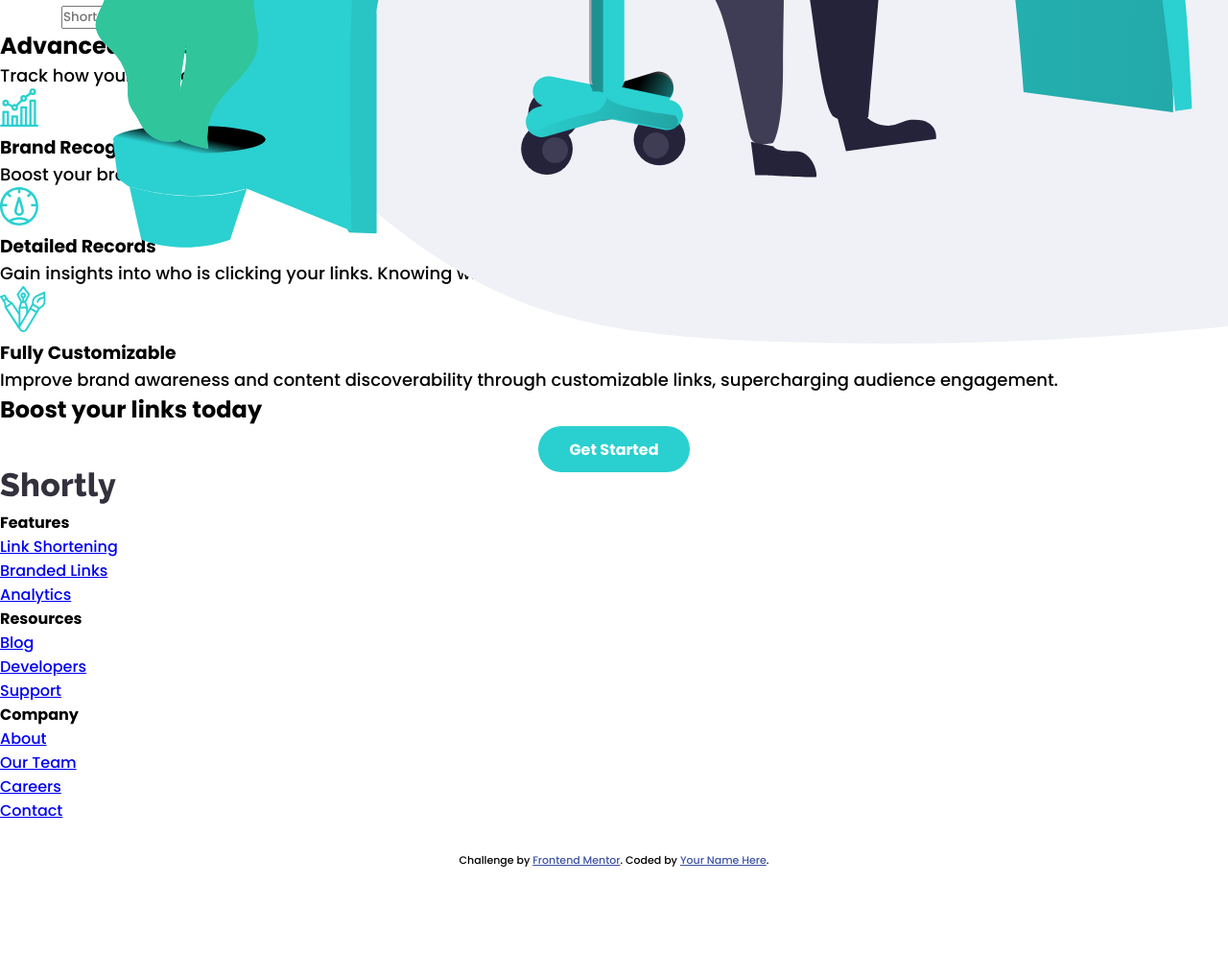
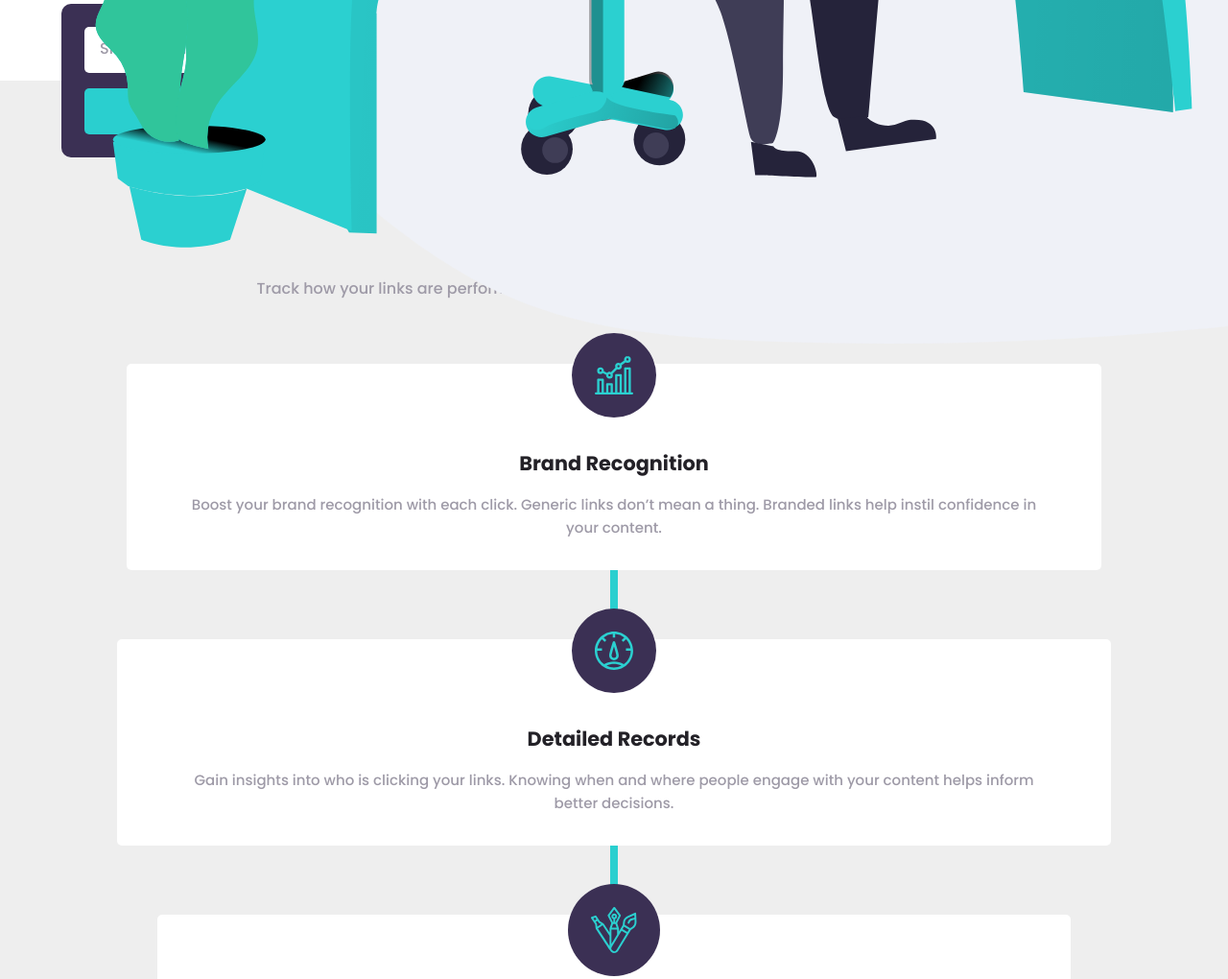
Before and after one commit to CarlosPujols/Link-Shortening-API-Landing-Page, a plain HTML site: page index.html in a window 1280 px wide. Shown: the part 916-1936 px from the top of the page at 96% size. Before the commit the page ends 1821 px from the top, so only its background shows below. Drawn offline with Linux system fonts and the light colour scheme.

Commit message:
Styled selling points section

```diff
--- a/index.html
+++ b/index.html
@@ -68,23 +68,30 @@
       </div>
       <div class="cards-container">
         <div class="selling-card">
-          <img src="images/icon-brand-recognition.svg" alt="" class="card-image">
+          <div class="selling-card-img">
+            <img src="images/icon-brand-recognition.svg" alt="" class="card-image">
+          </div>
           <h3>Brand Recognition</h3>
           <p>Boost your brand recognition with each click. Generic links don’t
             mean a thing. Branded links help instil confidence in your content.</p>
         </div>
         <div class="selling-card">
-          <img src="images/icon-detailed-records.svg" alt="" class="card-image">
+          <div class="selling-card-img">
+            <img src="images/icon-detailed-records.svg" alt="" class="card-image">
+          </div>
           <h3>Detailed Records</h3>
           <p>Gain insights into who is clicking your links. Knowing when and where
             people engage with your content helps inform better decisions.</p>
         </div>
         <div class="selling-card">
-          <img src="images/icon-fully-customizable.svg" alt="" class="card-image">
+          <div class="selling-card-img">
+            <img src="images/icon-fully-customizable.svg" alt="" class="card-image">
+          </div>
           <h3>Fully Customizable</h3>
           <p>Improve brand awareness and content discoverability through customizable
             links, supercharging audience engagement.</p>
         </div>
+        <div class="background-line"></div>
       </div>
     </section>
     <section class="boost-links">
--- a/styles.css
+++ b/styles.css
@@ -20,7 +20,7 @@ body, button, input{
     font-weight: 500;
 }
 
-body li{
+body li, body a{
     text-decoration: none;
     list-style: none;
 }
@@ -129,7 +129,7 @@ body p{
 
 .line{
     width: 100%;
-    height: 3px;
+    height: 2.5px;
     background-color: var(--grayish-violet);
 }
 
@@ -194,3 +194,124 @@ body p{
 .active-menu{
     left: 0;
 }
+
+.main-cta{
+    background-image: url('images/bg-shorten-mobile.svg');
+    background-repeat: no-repeat;
+    background-position: right;
+    background-position-y: top;
+    background-size: 70%;
+    background-color: var(--dark-violet);
+    border-radius: 10px;
+    display: flex;
+    flex-direction: column;
+    justify-content: space-evenly;
+    padding: 24px;
+    margin-bottom: 64px;
+}
+
+.main-cta button, .main-cta input{
+    height: 48px;
+    padding: 8px;
+    border: none;
+    border-radius: 5px;
+}
+
+.main-cta input::placeholder{
+    font-size: 16px;
+    color: var(--grayish-violet);
+    padding: 8px;
+}
+.main-cta button{
+    background-color: var(--cyan);
+    margin-top: 16px;
+    color: white;
+    font-weight: 700;
+    font-size: 18px;
+}
+
+.selling-points{
+    background-color: rgb(238, 238, 238);
+    margin-top: -144px;
+    display: flex;
+    flex-direction: column;
+    align-items: center;
+    z-index: -2;
+}
+
+.selling-points-info{
+    margin-top: 144px;
+    margin-bottom: 64px;
+    width: 90%;
+}
+
+.selling-points-info h2, .selling-points-info p, .selling-card h3, .selling-card p{
+    text-align: center;
+}
+
+.selling-points-info h2{
+    color: var(--dark-violet);
+    font-size: 1.6rem;
+    margin-bottom: 20px;
+}
+
+.selling-points-info p{
+    color: var(--grayish-violet);
+    font-size: 16px;
+    line-height: 28px;
+}
+
+.cards-container{
+    width: 90%;
+    display: flex;
+    flex-direction: column;
+    align-items: center;
+    position: relative;
+}
+
+.selling-card{
+    background-color: white;
+    border-radius: 5px;
+    padding: 16px;
+    margin-bottom: 72px;
+    padding-bottom: 32px;
+}
+
+.selling-card-img{
+    background-color: var(--dark-violet);
+    width: fit-content;
+    padding: 24px;
+    border-radius: 50%;
+    margin-left: auto;
+    margin-right: auto;
+    margin-top: -48px;
+}
+
+.selling-card-img img{
+    display: block;
+}
+
+.selling-card h3{
+    margin-top: 32px;
+    margin-bottom: 16px;
+    font-size: 1.3rem;
+    color: var(--very-dark-violet);
+}
+
+.selling-card p{
+    color: var(--grayish-violet);
+    font-size: 15px;
+    width: 90%;
+    margin-left: auto;
+    margin-right: auto;
+    line-height: 24px;
+}
+
+.background-line{
+    width: 8px;
+    height: 120vh;
+    background-color: var(--cyan);
+    position: absolute;
+    top: 0;
+    z-index: -1;
+}
```
